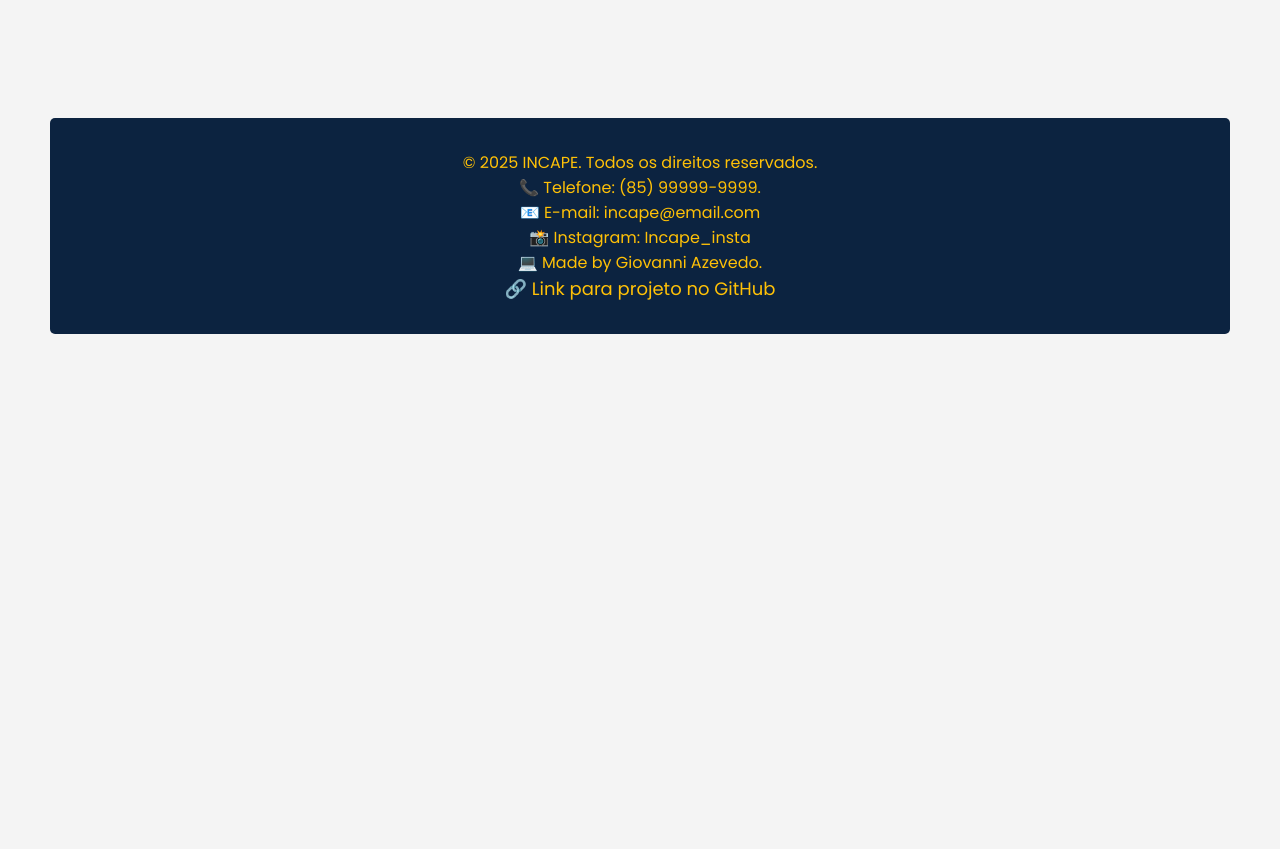
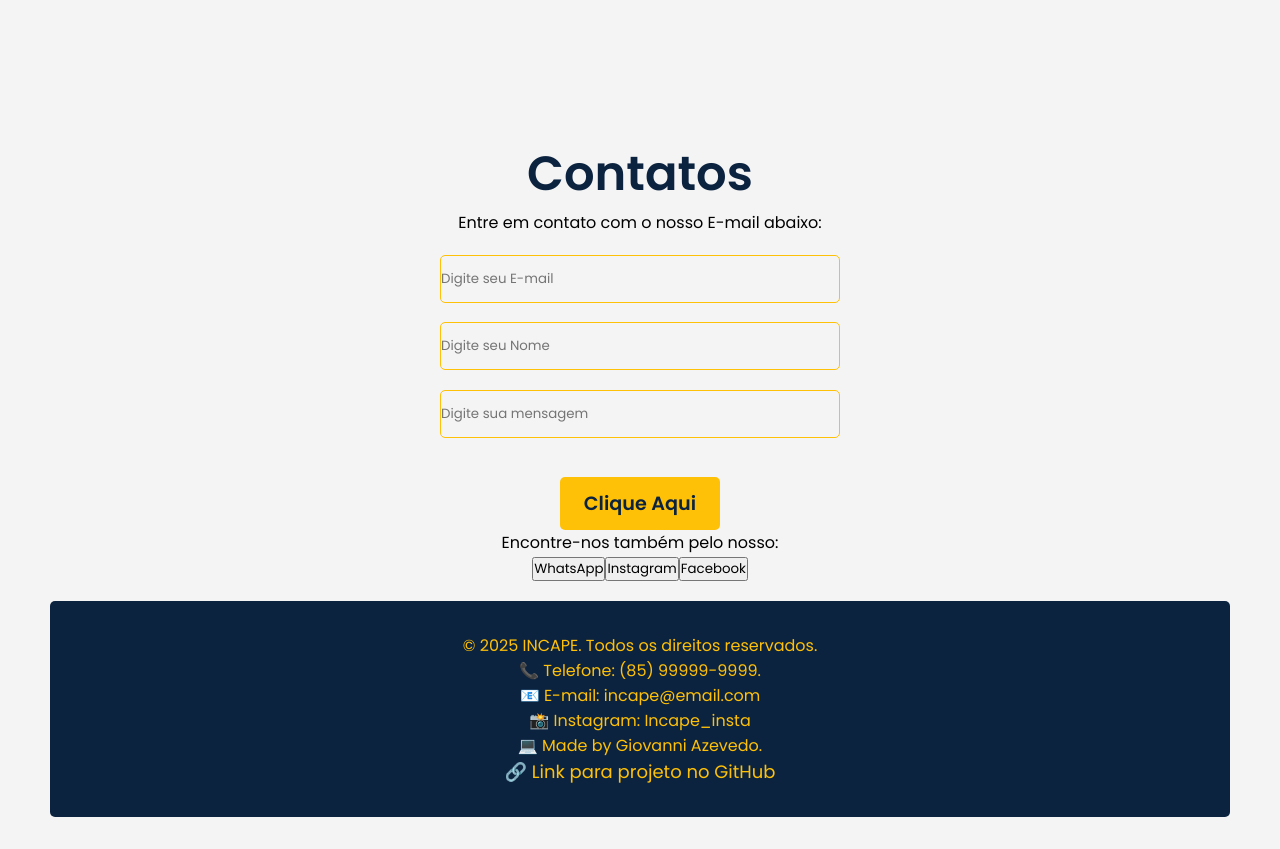
Before and after one commit to GiovanniAsantos/incape, a React (Vite) app: page / in a window 1280 px wide. Shown: the part 1379-2228 px from the top of the page. Before the commit the page ends 1745 px from the top, so only its background shows below. Built offline with nearby package versions, Linux system fonts and the light colour scheme.

Commit message:
segue contact iniciado

```diff
--- a/src/App.jsx
+++ b/src/App.jsx
@@ -1,14 +1,14 @@
 import { useRef } from "react";
 import AboutUs from "./Components/AboutUs";
-import Body from "./Components/Mission";
+import Footer from "./Components/Footer";
 import Header from "./Components/Header";
+import Mission from "./Components/Mission";
 import "./style/global.css";
-import Footer from "./Components/Footer";
+import Contacts from "./Components/Contacts";
 
 function App() {
   const homeWelcomeRef = useRef(null);
   const aboutUsRef = useRef(null);
-  const contractsRef = useRef(null);
   const contactsRef = useRef(null);
   const coursesRef = useRef(null);
   const footerRef = useRef(null);
@@ -17,22 +17,26 @@
       <Header
         homeWelcomeRef={homeWelcomeRef}
         aboutUsRef={aboutUsRef}
-        contractssRef={contractsRef}
         contactssRef={contactsRef}
         coursesRef={coursesRef}
         footerRef={footerRef}
       />
+
       <div ref={aboutUsRef}>
         <AboutUs />
       </div>
+
       <div ref={homeWelcomeRef}>
-        <Body />
+        <Mission />
+      </div>
+
+      <div ref={contactsRef}>
+        <Contacts />
       </div>
 
       <div ref={footerRef}>
         <Footer />
       </div>
-
     </>
   );
 }
--- /dev/null
+++ b/src/Components/Contacts/index.jsx
@@ -0,0 +1,29 @@
+import "./style.css";
+import PropTypes from "prop-types";
+
+const Contacts = ({ contactsRef }) => {
+  return (
+    <>
+      <div className="contactContainer">
+        <h1 className="contactTitle">Contatos</h1>
+        <div className="formContainer">
+          <p>Entre em contato com o nosso E-mail abaixo:</p>
+          <input className="contactInput" type="text" placeholder="Digite seu E-mail" />
+          <input className="contactInput" type="text" placeholder="Digite seu Nome" />
+          <input className="contactInput" type="text" placeholder="Digite sua mensagem" />
+          <button className="contactCTA">Clique Aqui</button>
+        </div>
+        <div>
+          <p>Encontre-nos também pelo nosso:</p>
+          <button>WhatsApp</button>
+          <button>Instagram</button>
+          <button>Facebook</button>
+        </div>
+      </div>
+    </>
+  );
+};
+Contacts.propTypes = {
+  contactsRef: PropTypes.object.isRequired,
+};
+export default Contacts;
--- /dev/null
+++ b/src/Components/Contacts/style.css
@@ -0,0 +1,57 @@
+.contactContainer {
+    width: 100%;
+    max-width: 1200px;
+    display: flex;
+    flex-direction: column;
+    justify-content: center;
+    align-items: center;
+    margin: 0 auto;
+    text-align: center;
+    padding: 20px;
+}
+
+.contactTitle {
+    color: #0C2340;
+    font-size: 3rem;
+    font-weight: bold;
+}
+
+.formContainer {
+    display: flex;
+    flex-direction: column;
+    align-items: center;
+    height: 20rem;
+    justify-content: space-between;
+}
+
+.contactCTA {
+    margin-top: 20px;
+    background-color: #FFC107;
+    /* Amarelo */
+    color: #0C2340;
+    /* Azul escuro */
+    border: none;
+    padding: 12px 24px;
+    font-size: 1.2rem;
+    font-weight: bold;
+    border-radius: 5px;
+    cursor: pointer;
+    transition: background 0.3s ease, transform 0.2s ease-in-out;
+}
+
+.contactCTA:hover {
+    background-color: #0C2340;
+    color: #FFC107;
+    transform: scale(1.05);
+}
+
+
+.contactInput {
+    text-decoration: none;
+    width: 25rem;
+    height: 3rem;
+    border-radius: 5px;
+    background-color: #F4F4F4;
+    color: #0C2340;
+    border: 1px solid #FFC107;
+}
```
Also changed, not shown: src/Components/Contracts/index.jsx (deleted).
